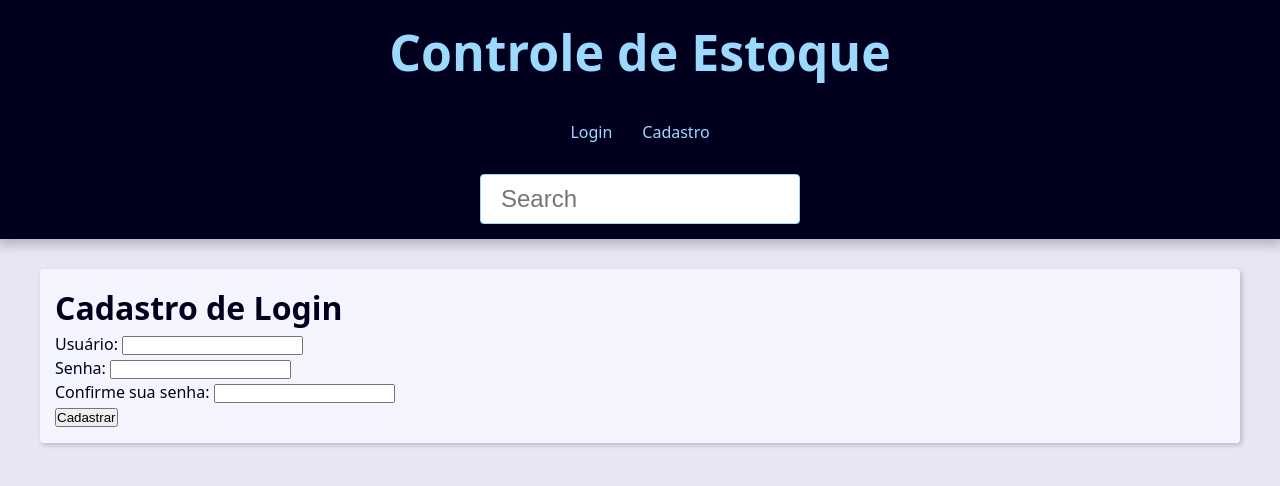
After one commit to yurilealdacruz/Controle-de-estoque-Django, a Django app: page /cadastro_login/ in a window 1280 px wide. The commit adds this page. Shown: the top 486 px of the page. Run offline with Django 5.2, Linux system fonts and the light colour scheme.

Commit message:
Adicionando função cadastro e login

```diff
--- a/base_templates/global/partials/_header.html
+++ b/base_templates/global/partials/_header.html
@@ -8,12 +8,10 @@
     <nav class="menu">
       <ul class="menu-list">
         <li class="menu-item">
-          <a href="/admin" class="menu-link">
-            Login
-          </a>
+          <a href="{% url 'login' %}" class="menu-link"> Login</a>
         </li>
         <li class="menu-item">
-          <a href="/admin" class="menu-link">
+          <a href="{% url "cadastro_login" %}" class="menu-link">
             Cadastro
           </a>
         </li>
--- a/estoque/settings.py
+++ b/estoque/settings.py
@@ -51,6 +51,7 @@ MIDDLEWARE = [
     'django.contrib.messages.middleware.MessageMiddleware',
     'django.middleware.clickjacking.XFrameOptionsMiddleware',
     'simple_history.middleware.HistoryRequestMiddleware',
+
 ]
 
 ROOT_URLCONF = 'estoque.urls'
--- a/polls/models.py
+++ b/polls/models.py
@@ -1,5 +1,6 @@
 from django.db import models
 from django.utils import timezone
+from django.contrib.auth.decorators import login_required
 from simple_history.models import HistoricalRecords
 
 # id (primary key - automático)
@@ -77,6 +78,7 @@ SALA_CHOICES = [
         ('SALA 5.4.13','SALA 5.4.12'),
         ('SALA 5.4.14','SALA 5.4.14'),
         ('SALA 5.4.15','SALA 5.4.15'),
+        ('ASSISTÊNCIA TÉCNICA','ASSISTÊNCIA TÉCNICA'),
 ]
 
 
--- /dev/null
+++ b/polls/templates/cadastro_login.html
@@ -0,0 +1,20 @@
+{% extends 'global/base.html' %}
+
+{% block content %}
+
+    <h1>Cadastro de Login</h1>
+    <form method="post" action="{% url 'cadastro_login' %}">
+        {% csrf_token %}
+        <label for="username">Usuário:</label>
+        <input type="text" id="username" name="username" required>
+        <br>
+        <label for="password1">Senha:</label>
+        <input type="password" id="password1" name="password1" required>
+        <br>
+        <label for="password2">Confirme sua senha:</label>
+        <input type="password" id="password2" name="password2" required>
+        <br>
+        <button type="submit">Cadastrar</button>
+    </form>
+
+{% endblock content %}
--- a/polls/urls.py
+++ b/polls/urls.py
@@ -1,10 +1,15 @@
 from django.urls import path
+from django.contrib.auth import views as auth_views
 from django.conf.urls.static import static
 from estoque.settings import MEDIA_URL, MEDIA_ROOT
 
 from . import views
 
 urlpatterns = [
+    path('accounts/profile/', views.profile, name='profile'),
+    path('cadastro_login/', views.cadastro_login, name='cadastro_login'),
+    path('login/', auth_views.LoginView.as_view(), name='login'),
+    path('logout/', auth_views.LogoutView.as_view(), name='logout'),
     path("", views.index, name="index"),
     path("editar_estoque/<int:item_id>/", views.editar_estoque, name="editar_estoque"),
     path('buscar/', views.buscar_item, name='buscar_item'),  # URL para a view de busca
--- a/polls/views.py
+++ b/polls/views.py
@@ -1,5 +1,9 @@
 from django.shortcuts import render, redirect, get_object_or_404
 from django.http import HttpResponse
+from django.contrib.auth.forms import UserCreationForm
+from django.contrib import messages
+import logging
+from django.contrib.auth.decorators import login_required
 from .models import Estoque, SALA_CHOICES
 
 # Create your views here.
@@ -24,20 +28,49 @@ def buscar_item(request):
 # def editar_nome(request):
 #     return render(request, 'nome.html')
 
+
+logger = logging.getLogger(__name__)
+
+def cadastro_login(request):
+    logger.info('Acessou a view cadastro_login')
+    if request.method == 'POST':
+        logger.info('Método POST recebido')
+        form = UserCreationForm(request.POST)
+        if form.is_valid():
+            logger.info('Formulário válido')
+            form.save()
+            messages.success(request, 'Cadastro realizado com sucesso! Você já pode fazer login.')
+            return redirect('login')  # Redireciona para a página de login após o cadastro
+        else:
+            for field, errors in form.errors.items():
+                for error in errors:
+                    messages.error(request, f'{field}: {error}')
+    else:
+        logger.info('Método GET recebido')
+        form = UserCreationForm()
+    return render(request, 'cadastro_login.html', {'form': form})
+
+def profile(request):
+    # Lógica para recuperar e exibir o perfil do usuário
+    return render(request,  'accounts/profile/profile.html')
+
+
+@login_required
 def editar_estoque(request, item_id):
-    if request.method == 'POST':
-        try:
-            retirada = int(request.POST['retirada'])
-            sala_laboratorio = request.POST['sala_laboratorio']  # Obtém o valor do campo sala_laboratorio
-        except (ValueError, KeyError):
-            retirada = 0
-            sala_laboratorio = ''
+
+        if request.method == 'POST':
+                try:
+                    retirada = int(request.POST['retirada'])
+                    sala_laboratorio = request.POST['sala_laboratorio']  # Obtém o valor do campo sala_laboratorio
+                except (ValueError, KeyError):
+                    retirada = 0
+                    sala_laboratorio = ''
+                item = Estoque.objects.get(id=item_id)
+                item.retirada = retirada
+                item.sala_laboratorio = sala_laboratorio  # Atualiza o valor do campo sala_laboratorio no objeto Estoque
+                item.save()
+                return redirect('index')
+
         item = Estoque.objects.get(id=item_id)
-        item.retirada = retirada
-        item.sala_laboratorio = sala_laboratorio  # Atualiza o valor do campo sala_laboratorio no objeto Estoque
-        item.save()
-        return redirect('index')
-
-    item = Estoque.objects.get(id=item_id)
-    salas_laboratorio = Estoque.objects.values_list('sala_laboratorio', flat=True).distinct()
-    return render(request, 'nome.html', {'item': item, 'salas_laboratorio': salas_laboratorio})
+        salas_laboratorio = Estoque.objects.values_list('sala_laboratorio', flat=True).distinct()
+        return render(request, 'nome.html', {'item': item, 'salas_laboratorio': salas_laboratorio})
```
Also changed, not shown: polls/templates/accounts/profile/profile.html (added, +7 -0 lines), polls/templates/index.html (+13 -2 lines), polls/templates/registration/login.html (added, +15 -0 lines).
